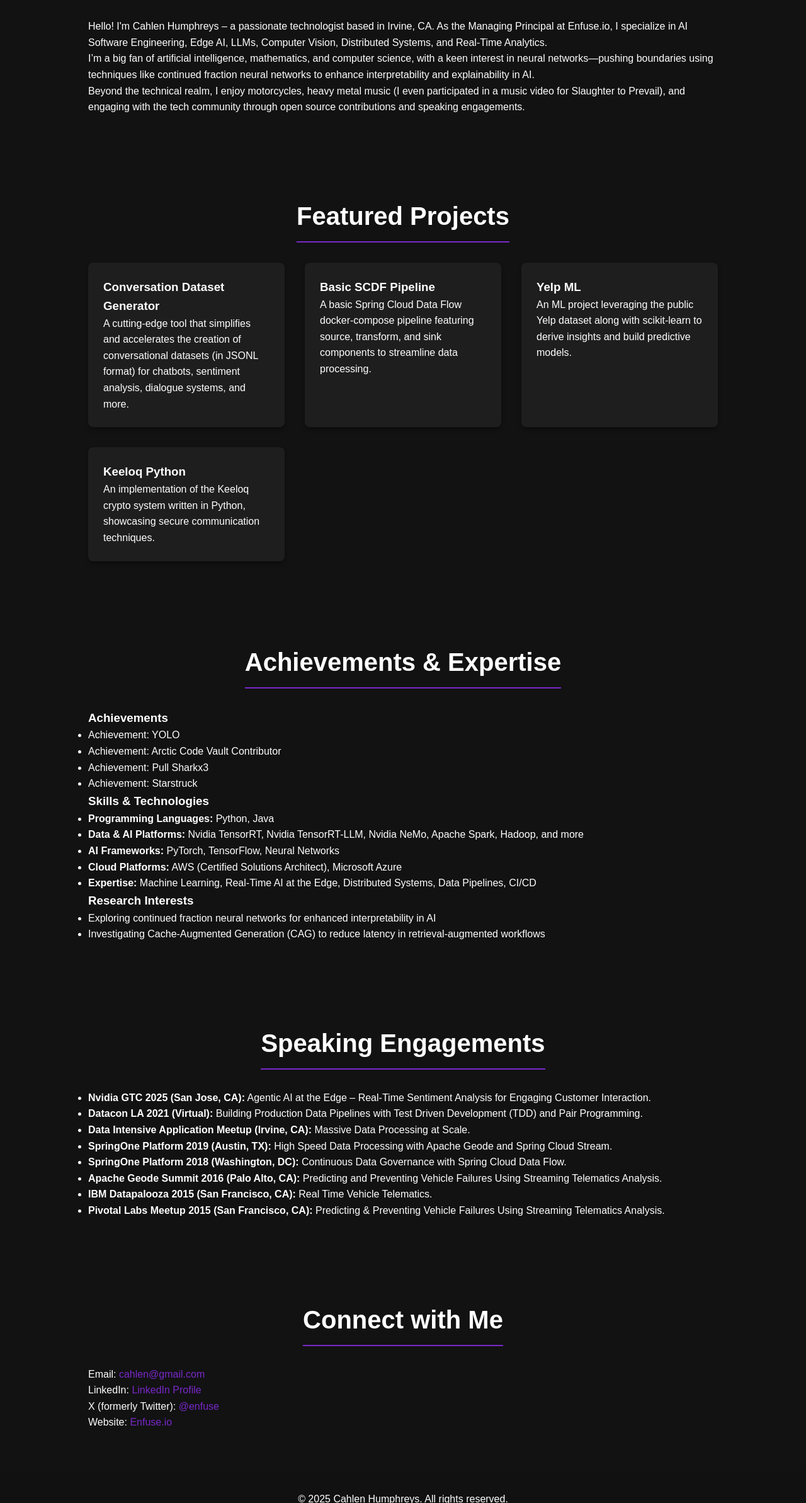
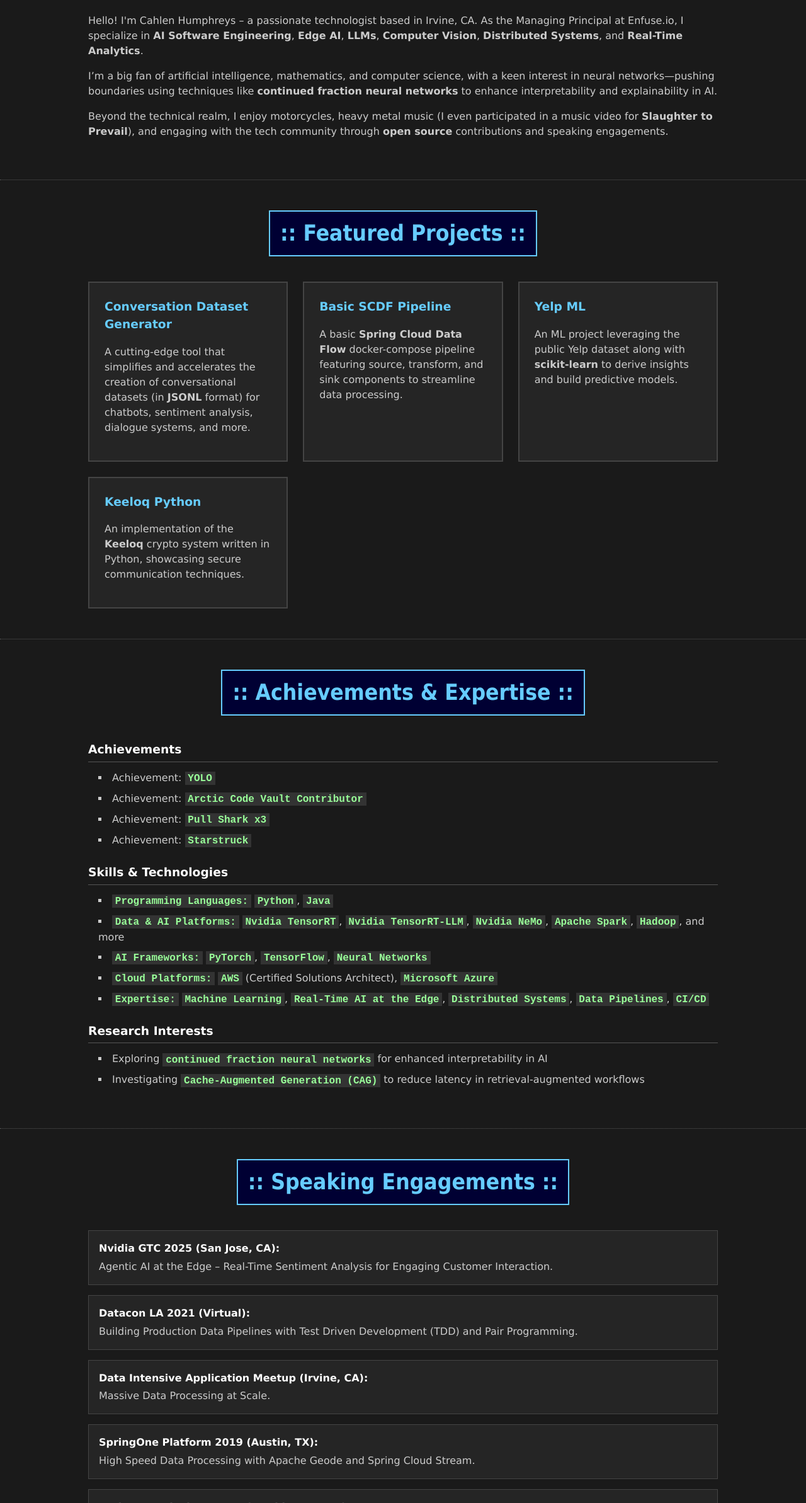
Before and after one commit to cahlen/cahlen.github.io, a plain HTML site: page docs/index.html in a window 1280 px wide. Shown: the part 414-2800 px from the top of the page at 63% size. Drawn offline with Linux system fonts and the light colour scheme.

Commit message:
update site

```diff
--- a/docs/index.html
+++ b/docs/index.html
@@ -3,42 +3,56 @@
 <head>
   <meta charset="UTF-8" />
   <meta name="viewport" content="width=device-width, initial-scale=1.0" />
-  <title>Cahlen Humphreys - Technologist & AI Enthusiast</title>
+  <title>Cahlen Humphreys - Technologist & AI Enthusiast [Retro Tech Edition]</title>
   <style>
-    /* Reset and Base Styles */
+    /* Reset and Base Styles - 90s Tech Inspired */
     * {
       margin: 0;
       padding: 0;
       box-sizing: border-box;
     }
     body {
-      font-family: 'Arial', sans-serif;
-      line-height: 1.6;
-      background: #121212;
-      color: #fff;
+      font-family: 'Verdana', 'Arial', sans-serif; /* Classic web font */
+      line-height: 1.5;
+      background: #1a1a1a; /* Slightly lighter dark grey */
+      color: #cccccc; /* Off-white text */
+      padding-top: 70px; /* Account for fixed header height */
     }
     a {
-      text-decoration: none;
+      color: #66ccff; /* Electric blue links */
+      text-decoration: underline; /* Standard underline for links */
+    }
+    a:hover {
+      color: #ffcc00; /* Yellow hover for contrast */
+      text-decoration: none; /* Remove underline on hover */
+    }
+    h1, h2, h3 {
+        color: #ffffff; /* Brighter white for headers */
     }
 
-    /* Header Styles */
+    /* Header Styles - Solid, Fixed */
     header {
-      background: linear-gradient(135deg, #ff0080, #7928ca);
-      padding: 1rem 2rem;
+      background: #000033; /* Dark blue solid background */
+      padding: 0.8rem 1.5rem;
       position: fixed;
       top: 0;
       width: 100%;
       z-index: 1000;
-      box-shadow: 0 2px 5px rgba(0,0,0,0.5);
+      border-bottom: 3px solid #66ccff; /* Accent border */
+      height: 70px; /* Fixed height */
     }
     header nav {
       display: flex;
       justify-content: space-between;
       align-items: center;
+      max-width: 1100px; /* Max width for content */
+      margin: 0 auto;
     }
     header .logo {
-      font-size: 1.5rem;
+      font-size: 1.6rem;
       font-weight: bold;
+      color: #ffffff;
+      font-family: 'Tahoma', sans-serif; /* Slightly different font for logo */
     }
     header ul {
       list-style: none;
@@ -48,92 +62,184 @@
       margin-left: 1.5rem;
     }
     header ul li a {
-      color: #fff;
+      color: #ffffff;
       font-size: 1rem;
-      transition: transform 0.3s ease;
+      font-weight: bold;
+      text-decoration: none; /* No underline in nav */
+      transition: color 0.2s ease; /* Simple color transition */
     }
     header ul li a:hover {
-      transform: scale(1.1);
+      color: #ffcc00; /* Yellow hover */
     }
 
-    /* Hero Section */
+    /* Hero Section - Simple & Bold */
     .hero {
-      padding-top: 100px;
       text-align: center;
-      padding-bottom: 50px;
-      animation: fadeIn 2s ease-in;
+      padding: 3rem 1rem; /* Adjusted padding */
+      background-color: #2a2a2a; /* Slightly different background block */
+      border-bottom: 2px solid #444;
     }
     .hero h1 {
-      font-size: 3rem;
+      font-size: 2.8rem; /* Slightly smaller */
       margin-bottom: 0.5rem;
+      color: #ffffff;
     }
     .hero p {
-      font-size: 1.5rem;
+      font-size: 1.3rem;
       font-style: italic;
+      color: #cccccc;
+      font-family: 'Georgia', serif; /* Adding a serif font for the quote */
     }
-    @keyframes fadeIn {
-      from { opacity: 0; }
-      to { opacity: 1; }
+    /* Removed fadeIn animation for a more static feel */
+
+    /* Section Styles - Boxy */
+    section {
+      padding: 3rem 1.5rem;
+      border-bottom: 1px dotted #555; /* Dotted separator */
     }
-
-    /* Section Styles */
-    section {
-      padding: 4rem 2rem;
+    section:last-of-type {
+        border-bottom: none; /* No border on the last section before footer */
     }
     .section-header {
       text-align: center;
-      margin-bottom: 2rem;
+      margin-bottom: 2.5rem;
     }
     .section-header h2 {
-      font-size: 2.5rem;
-      border-bottom: 2px solid #7928ca;
+      font-size: 2.2rem;
+      color: #66ccff; /* Use accent color for headers */
+      border: 2px solid #66ccff; /* Boxy border */
+      padding: 0.5rem 1rem;
       display: inline-block;
-      padding-bottom: 0.5rem;
+      background-color: #000033; /* Match header bg */
+      font-family: 'Tahoma', sans-serif;
     }
     .content {
       max-width: 1000px;
       margin: 0 auto;
     }
+    .content p, .content ul {
+        margin-bottom: 1rem; /* Spacing for readability */
+    }
+    .content ul {
+        list-style: square inside; /* Classic square bullets */
+        padding-left: 1rem;
+    }
+     .content li {
+        margin-bottom: 0.5rem;
+    }
+     .content h3 {
+        color: #ffffff;
+        margin-top: 1.5rem;
+        margin-bottom: 0.8rem;
+        border-bottom: 1px solid #555;
+        padding-bottom: 0.3rem;
+     }
 
-    /* Grid for Projects and Cards */
+    /* Grid for Projects and Cards - Simpler Cards */
     .grid {
       display: grid;
-      grid-template-columns: repeat(auto-fit, minmax(300px, 1fr));
-      grid-gap: 2rem;
+      grid-template-columns: repeat(auto-fit, minmax(280px, 1fr)); /* Slightly smaller min */
+      grid-gap: 1.5rem;
     }
     .card {
-      background: #1e1e1e;
+      background: #252525; /* Darker card background */
       padding: 1.5rem;
-      border-radius: 8px;
-      box-shadow: 0 4px 6px rgba(0,0,0,0.3);
-      transition: transform 0.3s, box-shadow 0.3s;
+      border: 2px solid #444; /* Visible border */
+      /* Removed border-radius */
+      /* Removed modern box-shadow */
+      transition: background-color 0.2s ease, border-color 0.2s ease; /* Simple transition */
     }
     .card:hover {
-      transform: translateY(-10px);
-      box-shadow: 0 8px 12px rgba(0,0,0,0.5);
+      background-color: #333; /* Simple background change */
+      border-color: #66ccff; /* Highlight border on hover */
+      /* Removed transform */
+    }
+    .card h3 {
+        margin-top: 0; /* Reset margin for card title */
+        border-bottom: none; /* No border for card title */
+        color: #66ccff; /* Accent color title */
     }
 
-    /* Footer */
+    /* Skills and Tech Emphasis */
+    #achievements strong {
+        font-family: 'Courier New', Courier, monospace; /* Monospace for tech terms */
+        color: #99ff99; /* Neon-ish green for emphasis */
+        background-color: #333; /* Dark background for code */
+        padding: 0.1em 0.3em;
+        /* border-radius: 3px; Slightly rounded corners for the inline code feel */
+    }
+
+    /* Speaking Engagements List */
+     #speaking ul {
+        list-style: none; /* Remove default bullets */
+        padding-left: 0;
+     }
+      #speaking li {
+        background-color: #252525;
+        border: 1px solid #444;
+        padding: 1rem;
+        margin-bottom: 1rem;
+     }
+     #speaking li strong {
+        color: #ffffff; /* White for the event title */
+        display: block; /* Make title take full line */
+        margin-bottom: 0.3rem;
+     }
+
+    /* Contact Section Links */
+    #contact p {
+      margin-bottom: 0.8rem;
+    }
+    #contact a {
+      font-weight: bold; /* Make contact links bold */
+    }
+
+
+    /* Footer - Simple & Clear */
     .footer {
-      background: #111;
-      padding: 2rem;
+      background: #000033; /* Match header background */
+      border-top: 3px solid #66ccff; /* Match header border */
+      padding: 1.5rem;
       text-align: center;
+      color: #cccccc;
+      margin-top: 2rem;
+    }
+    .footer p {
+        margin-bottom: 0;
     }
     .footer a {
-      color: #7928ca;
+      color: #ffffff; /* White links in footer */
       margin: 0 0.5rem;
     }
+    .footer a:hover {
+        color: #ffcc00; /* Yellow hover */
+    }
 
-    /* Responsive Styles */
-    @media (max-width: 600px) {
-      header ul li { margin-left: 1rem; }
-      .hero h1 { font-size: 2rem; }
-      .hero p { font-size: 1.2rem; }
+    /* Responsive Styles - Adjust for Simpler Layout */
+    @media (max-width: 768px) {
+       body { padding-top: 60px; } /* Adjust for potentially smaller header */
+       header { height: auto; padding: 0.5rem 1rem; } /* Allow header to wrap if needed */
+       header nav { flex-direction: column; align-items: flex-start; }
+       header .logo { margin-bottom: 0.5rem; }
+       header ul { flex-direction: column; width: 100%; }
+       header ul li { margin-left: 0; padding: 0.3rem 0; }
+
+       .hero h1 { font-size: 2.2rem; }
+       .hero p { font-size: 1.1rem; }
+       .section-header h2 { font-size: 1.8rem; }
+       .grid { grid-template-columns: 1fr; } /* Stack cards on small screens */
     }
+
+     @media (max-width: 480px) {
+        header .logo { font-size: 1.4rem; }
+        header ul li a { font-size: 0.9rem; }
+        .hero h1 { font-size: 1.8rem; }
+        .section-header h2 { font-size: 1.5rem; padding: 0.4rem 0.8rem; }
+     }
+
   </style>
 </head>
 <body>
-  <!-- Navigation -->
   <header>
     <nav>
       <div class="logo">
@@ -149,82 +255,78 @@
     </nav>
   </header>
 
-  <!-- Hero Section -->
   <section class="hero">
     <h1>Cahlen Humphreys</h1>
     <p>"If you're not always learning, you're always falling behind."</p>
   </section>
 
-  <!-- About Section -->
   <section id="about">
     <div class="section-header">
-      <h2>About Me</h2>
-    </div>
+      <h2>:: About Me ::</h2> </div>
     <div class="content">
-      <p>Hello! I'm Cahlen Humphreys – a passionate technologist based in Irvine, CA. As the Managing Principal at Enfuse.io, I specialize in AI Software Engineering, Edge AI, LLMs, Computer Vision, Distributed Systems, and Real-Time Analytics.</p>
-      <p>I’m a big fan of artificial intelligence, mathematics, and computer science, with a keen interest in neural networks—pushing boundaries using techniques like continued fraction neural networks to enhance interpretability and explainability in AI.</p>
-      <p>Beyond the technical realm, I enjoy motorcycles, heavy metal music (I even participated in a music video for Slaughter to Prevail), and engaging with the tech community through open source contributions and speaking engagements.</p>
+      <p>Hello! I'm Cahlen Humphreys – a passionate technologist based in Irvine, CA. As the Managing Principal at Enfuse.io, I specialize in <strong>AI Software Engineering</strong>, <strong>Edge AI</strong>, <strong>LLMs</strong>, <strong>Computer Vision</strong>, <strong>Distributed Systems</strong>, and <strong>Real-Time Analytics</strong>.</p>
+      <p>I’m a big fan of artificial intelligence, mathematics, and computer science, with a keen interest in neural networks—pushing boundaries using techniques like <strong>continued fraction neural networks</strong> to enhance interpretability and explainability in AI.</p>
+      <p>Beyond the technical realm, I enjoy motorcycles, heavy metal music (I even participated in a music video for <strong>Slaughter to Prevail</strong>), and engaging with the tech community through <strong>open source</strong> contributions and speaking engagements.</p>
     </div>
   </section>
 
-  <!-- Projects Section -->
   <section id="projects">
     <div class="section-header">
-      <h2>Featured Projects</h2>
+      <h2>:: Featured Projects ::</h2>
     </div>
     <div class="content grid">
       <div class="card">
         <h3>Conversation Dataset Generator</h3>
-        <p>A cutting-edge tool that simplifies and accelerates the creation of conversational datasets (in JSONL format) for chatbots, sentiment analysis, dialogue systems, and more.</p>
+        <p>A cutting-edge tool that simplifies and accelerates the creation of conversational datasets (in <strong>JSONL</strong> format) for chatbots, sentiment analysis, dialogue systems, and more.</p>
       </div>
       <div class="card">
         <h3>Basic SCDF Pipeline</h3>
-        <p>A basic Spring Cloud Data Flow docker-compose pipeline featuring source, transform, and sink components to streamline data processing.</p>
+        <p>A basic <strong>Spring Cloud Data Flow</strong> docker-compose pipeline featuring source, transform, and sink components to streamline data processing.</p>
       </div>
       <div class="card">
         <h3>Yelp ML</h3>
-        <p>An ML project leveraging the public Yelp dataset along with scikit-learn to derive insights and build predictive models.</p>
+        <p>An ML project leveraging the public Yelp dataset along with <strong>scikit-learn</strong> to derive insights and build predictive models.</p>
       </div>
       <div class="card">
         <h3>Keeloq Python</h3>
-        <p>An implementation of the Keeloq crypto system written in Python, showcasing secure communication techniques.</p>
+        <p>An implementation of the <strong>Keeloq</strong> crypto system written in Python, showcasing secure communication techniques.</p>
       </div>
     </div>
   </section>
 
-  <!-- Achievements and Expertise Section -->
   <section id="achievements">
     <div class="section-header">
-      <h2>Achievements & Expertise</h2>
+      <h2>:: Achievements & Expertise ::</h2>
     </div>
     <div class="content">
       <h3>Achievements</h3>
-      <ul>
-        <li>Achievement: YOLO</li>
-        <li>Achievement: Arctic Code Vault Contributor</li>
-        <li>Achievement: Pull Sharkx3</li>
-        <li>Achievement: Starstruck</li>
-      </ul>
+        <ul>
+          <li>Achievement: <strong>YOLO</strong></li>
+          <li>Achievement: <strong>Arctic Code Vault Contributor</strong></li>
+          <li>Achievement: <strong>Pull Shark x3</strong></li>
+          <li>Achievement: <strong>Starstruck</strong></li>
+       </ul>
+
       <h3>Skills & Technologies</h3>
       <ul>
-        <li><strong>Programming Languages:</strong> Python, Java</li>
-        <li><strong>Data & AI Platforms:</strong> Nvidia TensorRT, Nvidia TensorRT-LLM, Nvidia NeMo, Apache Spark, Hadoop, and more</li>
-        <li><strong>AI Frameworks:</strong> PyTorch, TensorFlow, Neural Networks</li>
-        <li><strong>Cloud Platforms:</strong> AWS (Certified Solutions Architect), Microsoft Azure</li>
-        <li><strong>Expertise:</strong> Machine Learning, Real-Time AI at the Edge, Distributed Systems, Data Pipelines, CI/CD</li>
+        <li><strong>Programming Languages:</strong> <strong>Python</strong>, <strong>Java</strong></li>
+        <li><strong>Data & AI Platforms:</strong> <strong>Nvidia TensorRT</strong>, <strong>Nvidia TensorRT-LLM</strong>, <strong>Nvidia NeMo</strong>, <strong>Apache Spark</strong>, <strong>Hadoop</strong>, and more</li>
+        <li><strong>AI Frameworks:</strong> <strong>PyTorch</strong>, <strong>TensorFlow</strong>, <strong>Neural Networks</strong></li>
+        <li><strong>Cloud Platforms:</strong> <strong>AWS</strong> (Certified Solutions Architect), <strong>Microsoft Azure</strong></li>
+        <li><strong>Expertise:</strong> <strong>Machine Learning</strong>, <strong>Real-Time AI at the Edge</strong>, <strong>Distributed Systems</strong>, <strong>Data Pipelines</strong>, <strong>CI/CD</strong></li>
       </ul>
+
       <h3>Research Interests</h3>
       <ul>
-        <li>Exploring continued fraction neural networks for enhanced interpretability in AI</li>
-        <li>Investigating Cache-Augmented Generation (CAG) to reduce latency in retrieval-augmented workflows</li>
+        <li>Exploring <strong>continued fraction neural networks</strong> for enhanced interpretability in AI</li>
+        <li>Investigating <strong>Cache-Augmented Generation (CAG)</strong> to reduce latency in retrieval-augmented workflows</li>
       </ul>
     </div>
   </section>
 
-  <!-- Speaking Engagements Section -->
   <section id="speaking">
     <div class="section-header">
-      <h2>Speaking Engagements</h2>
+      <h2>:: Speaking Engagements ::</h2>
     </div>
     <div class="content">
       <ul>
@@ -256,34 +358,20 @@
     </div>
   </section>
 
-  <!-- Contact Section -->
   <section id="contact">
     <div class="section-header">
-      <h2>Connect with Me</h2>
+      <h2>:: Connect ::</h2>
     </div>
-    <div class="content">
-      <p>Email: <a href="mailto:cahlen@gmail.com" style="color:#7928ca;">cahlen@gmail.com</a></p>
-      <p>LinkedIn: <a href="https://www.linkedin.com/in/cahlenhumphreys" target="_blank" style="color:#7928ca;">LinkedIn Profile</a></p>
-      <p>X (formerly Twitter): <a href="https://x.com/enfuse" target="_blank" style="color:#7928ca;">@enfuse</a></p>
-      <p>Website: <a href="https://enfuse.io" target="_blank" style="color:#7928ca;">Enfuse.io</a></p>
-    </div>
+    <div class="content" style="text-align: center;"> <p>Email: <a href="mailto:cahlen@gmail.com">cahlen@gmail.com</a></p>
+      <p>LinkedIn: <a href="https://www.linkedin.com/in/cahlenhumphreys" target="_blank">LinkedIn Profile</a></p>
+      <p>X (formerly Twitter): <a href="https://x.com/enfuse" target="_blank">@enfuse</a></p>
+      <p>Website: <a href="https://enfuse.io" target="_blank">Enfuse.io</a></p>
+      <p>GitHub: <a href="https://github.com/cahlehumphreys" target="_blank">[Link to GitHub if available]</a></p> </div>
   </section>
 
-  <!-- Footer -->
   <footer class="footer">
     <p>&copy; 2025 Cahlen Humphreys. All rights reserved.</p>
-  </footer>
+    <p>Retro-futuristic design vibes active.</p> </footer>
 
-  <!-- Smooth Scroll Script -->
-  <script>
-    document.querySelectorAll('a[href^="#"]').forEach(anchor => {
-      anchor.addEventListener('click', function(e) {
-        e.preventDefault();
-        document.querySelector(this.getAttribute('href')).scrollIntoView({
-          behavior: 'smooth'
-        });
-      });
-    });
-  </script>
-</body>
+  </body>
 </html>
```
